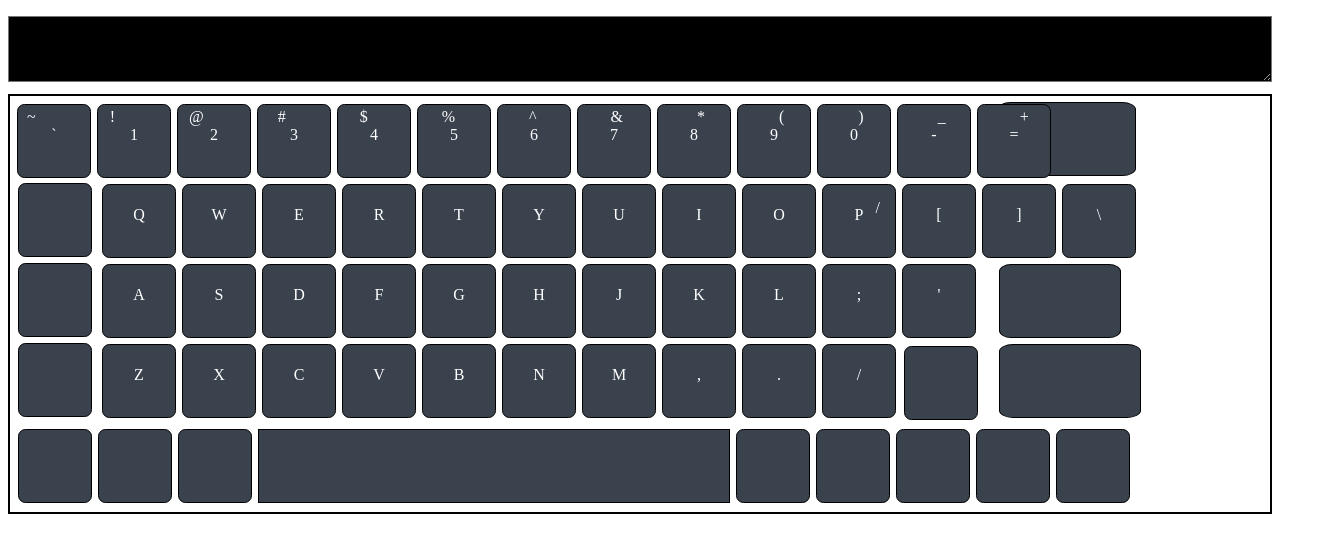
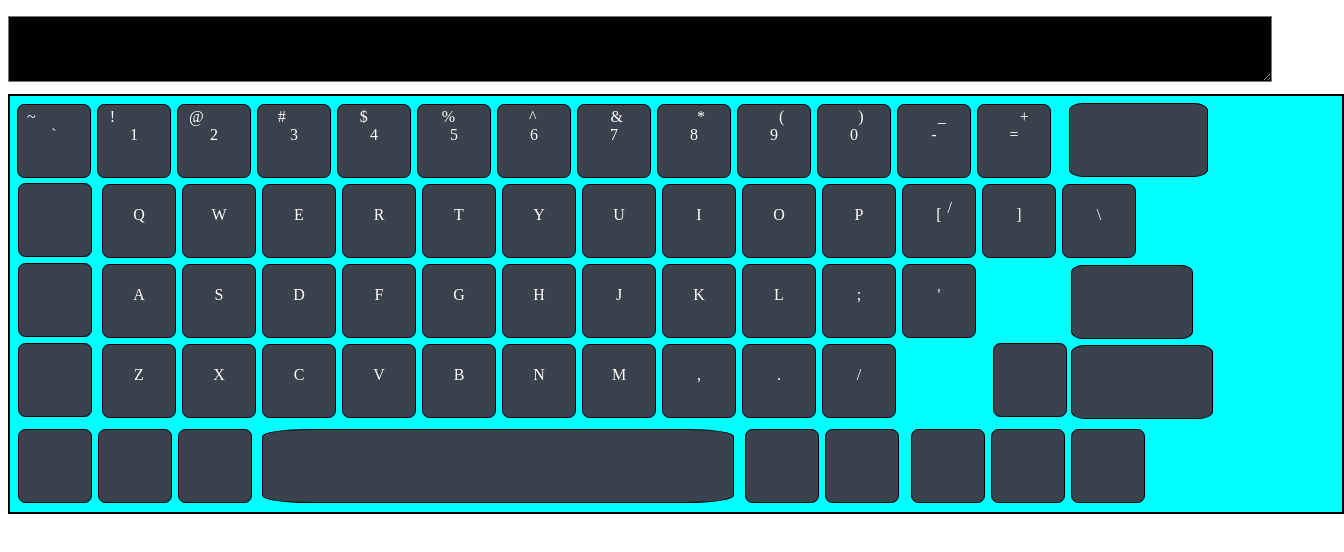
Before and after one commit to Sarkhan07/virtualKeyboard, a website built with webpack: page index.html in a window 1280 px wide. Shown: the whole page, 1344 px wide, since content can reach past the window. Built offline with nearby package versions, Linux system fonts and the light colour scheme.

Commit message:
feat: adding space onclick

```diff
--- a/src/bottomKeys.js
+++ b/src/bottomKeys.js
@@ -1,3 +1,6 @@
+
+
+
 export function bottomKey() {
 
     let keyboards = document.querySelector('.keyboards');
@@ -39,6 +42,13 @@ export function bottomKey() {
 
     keyboards.prepend(bottomKeys);
 
+    document.querySelector('[data="32"]').style.left = "-556px";
+
+    document.querySelector('[data="32"]').style.top = "85px";
+    document.querySelector('[data="32"]').style.width = "450px";
+
+
+
 
 
 };
--- a/src/css/style.css
+++ b/src/css/style.css
@@ -1,9 +1,13 @@
 .keyboards {
 	position: relative;
+	width: 1322px;
 	display: block;
 	border: 2px solid black;
 	padding: 5px;
 	height: 406px;
+	margin: 0 auto;
+	background-color: aqua;
+
 }
 
 .numkeyboards {
@@ -132,7 +136,20 @@
 
 .ctrl,
 .win,
-.alt,
+.alt {
+	width: 52px;
+	height: 52px;
+	border: 1px solid black;
+	margin: 3px;
+	padding: 10px;
+	border-radius: 10%;
+	float: left;
+	text-align: center;
+	line-height: 2.5;
+	background-color: rgb(58, 66, 78);
+	color: white;
+}
+
 .right_alt,
 .right_ctrl {
 	width: 52px;
@@ -146,20 +163,34 @@
 	line-height: 2.5;
 	background-color: rgb(58, 66, 78);
 	color: white;
+	position: relative;
+	left: 487px;
 }
+
+
 
 .space {
 	width: 450px;
 	height: 52px;
-	border: 1px solid black;
+	/* border: 1px solid black; */
 	margin: 3px;
 	padding: 10px;
 	float: left;
-	text-align: center;
+	/* text-align: center;
 	line-height: 2.5;
 	background-color: rgb(58, 66, 78);
-	color: white;
+	color: white; */
+	position: absolute;
+	left: 246px;
+	bottom: 0;
+
 }
+
+.numKey[tytle=" "] {
+	position: relative;
+}
+
+
 
 
 .left,
@@ -178,6 +209,7 @@
 	background-color: rgb(58, 66, 78);
 	color: white;
 	position: relative;
+	right: -493px;
 
 }
 
@@ -186,7 +218,7 @@
 	position: absolute;
 	display: flex;
 	flex-direction: column;
-	bottom: 11px;
+	bottom: 90px;
 	right: 126px;
 }
 
@@ -231,9 +263,10 @@
 	line-height: 2.5;
 	background-color: rgb(58, 66, 78);
 	color: white;
-	position: relative;
-	left: -95px;
-	bottom: 78px;
+	position: absolute;
+	left: -78px;
+	bottom: 2px;
+
 }
 
 .back {
--- a/src/mainkeys.js
+++ b/src/mainkeys.js
@@ -1,6 +1,6 @@
-const allKeys = [81, 87, 69, 82, 84, 89, 85, 73, 79, 80, 91, 93, 92, 65, 83, 68, 70, 71, 72, 74, 75, 76, 59, 39, 90, 88, 67, 86, 66, 78, 77, 44, 46, 47];
-const littles = ["q", 'w', "e", "r", "t", "y", "u", "i", "o", "p", "[", "]", "\/", "a", "s", "d", "f", "g", "h", "j", "k", "l", ";", "'", "z", "x", "c", "v", "b", "n", "m", ",", ".", "/"];
-const little = [113, 119, 101, 114, 116, 121, 117, 105, 111, 112, 91, 93, 92, 97, 115, 100, 102, 103, 104, 106, 107, 108, 59, 39, 122, 120, 99, 118, 98, 110, 109, 44, 46, 47];
+const allKeys = [81, 87, 69, 82, 84, 89, 85, 73, 79, 80, 91, 93, 92, 65, 83, 68, 70, 71, 72, 74, 75, 76, 59, 39, 90, 88, 67, 86, 66, 78, 77, 44, 46, 47, 32];
+const littles = ["q", 'w', "e", "r", "t", "y", "u", "i", "o", "p", "[", "]", "\/", "a", "s", "d", "f", "g", "h", "j", "k", "l", ";", "'", "z", "x", "c", "v", "b", "n", "m", ",", ".", "/", " "];
+const little = [113, 119, 101, 114, 116, 121, 117, 105, 111, 112, 91, 93, 92, 97, 115, 100, 102, 103, 104, 106, 107, 108, 59, 39, 122, 120, 99, 118, 98, 110, 109, 44, 46, 47, 32];
 
 
 
@@ -29,6 +29,8 @@ export function mainKeyBoards() {
 
 	document.body.append(keyboards);
 
+
+
 	//textarea
 
 	let div = document.createElement('div');
@@ -36,7 +38,6 @@ export function mainKeyBoards() {
 	keyboards.before(div);
 
 	div.innerHTML = '<textarea id="txt" name="txt" rows="4" cols="50">';
-	let txtAreaValue =
 
 
 	//
@@ -73,7 +74,7 @@ export function mainKeyBoards() {
 
 		});
 
-	};
+};
 
 
 
```
Also changed, not shown: dist/main.js, dist/styles.css, 1 other file.
